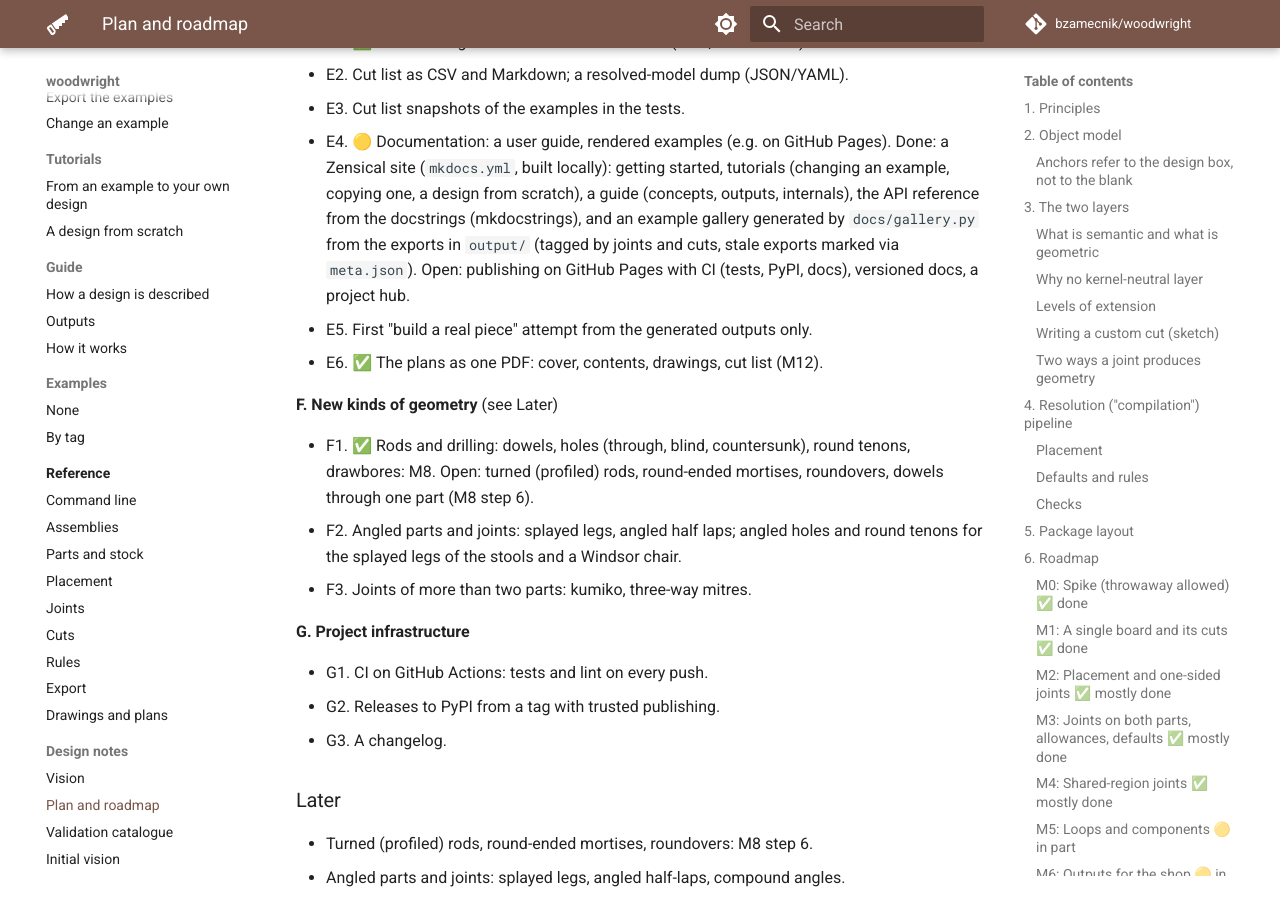
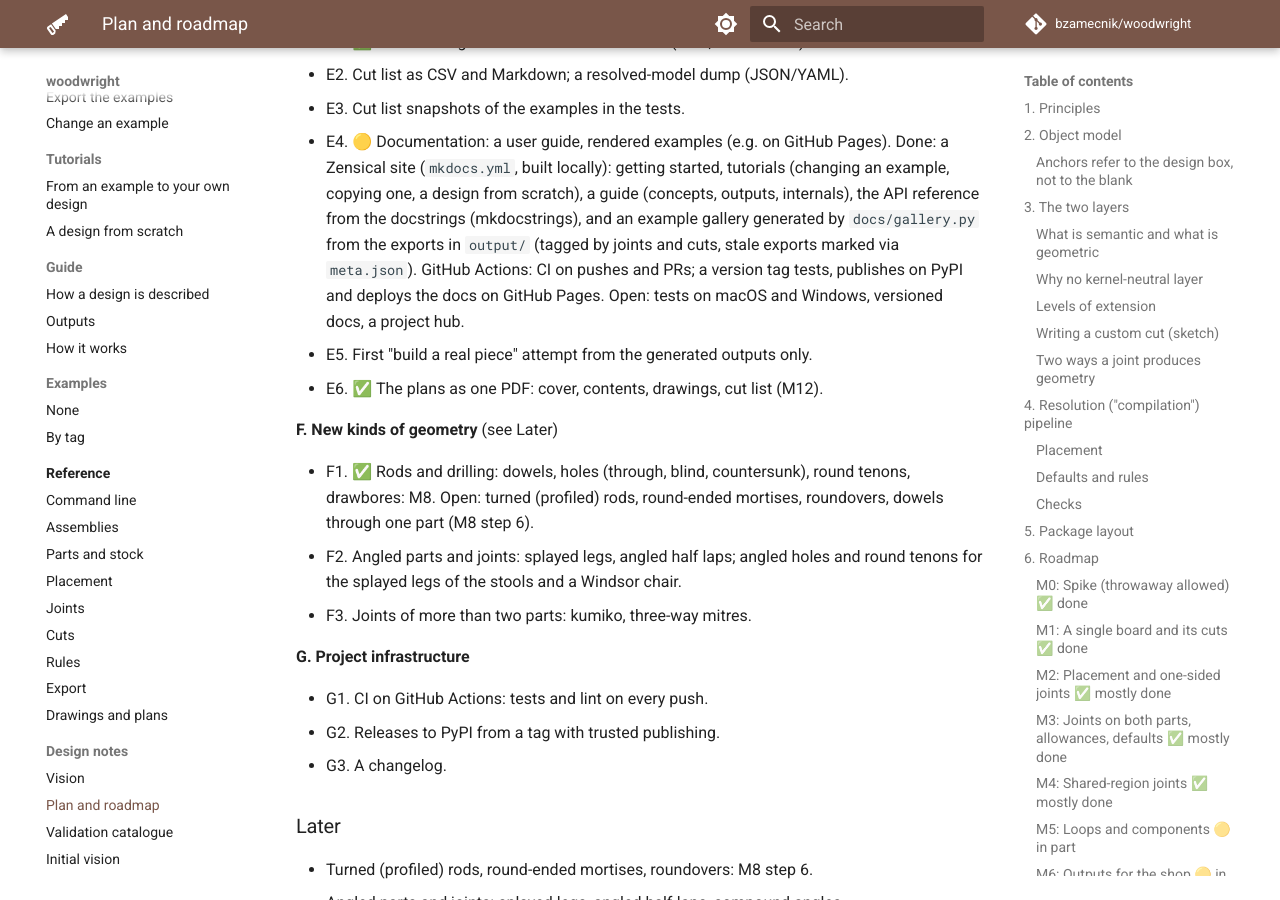
Before and after one commit to bzamecnik/woodwright, an MkDocs documentation site: the page built from docs/plan.md, in a window 1280 px wide and 900 px high, scrolled down 31766 px. Built offline with MkDocs 1.6.1 and Material for MkDocs 9.7.7, drawn with Linux system fonts in a browser that asks for light colours; comment, search, counter and statistics services are not loaded.

Commit message:
Release on a version tag: tests, PyPI, docs on GitHub Pages
Pushing a tag vX.Y.Z runs the tests, checks the tag against the version
in pyproject.toml, publishes on PyPI by trusted publishing (no token)
and deploys the docs, every example exported afresh for the gallery.
The docs can also be deployed by hand (Actions > Docs > Run workflow).
The package's documentation link and the README point to the site.

Co-Authored-By: Claude Opus 5.5 <noreply@anthropic.com>

```diff
--- a/docs/plan.md
+++ b/docs/plan.md
@@ -1432,8 +1432,10 @@ check as a library check; E2/E3, cut list formats and snapshots.
   scratch), a guide (concepts, outputs, internals), the API reference from
   the docstrings (mkdocstrings), and an example gallery generated by
   `docs/gallery.py` from the exports in `output/` (tagged by joints and
-  cuts, stale exports marked via `meta.json`). Open: publishing on GitHub
-  Pages with CI (tests, PyPI, docs), versioned docs, a project hub.
+  cuts, stale exports marked via `meta.json`). GitHub Actions: CI on
+  pushes and PRs; a version tag tests, publishes on PyPI and deploys the
+  docs on GitHub Pages. Open: tests on macOS and Windows, versioned docs, a
+  project hub.
 - E5. First "build a real piece" attempt from the generated outputs only.
 - E6. ✅ The plans as one PDF: cover, contents, drawings, cut list (M12).
 
--- a/mkdocs.yml
+++ b/mkdocs.yml
@@ -6,6 +6,7 @@
 
 site_name: woodwright
 site_description: A semantic CAD library for woodworking
+site_url: https://bzamecnik.github.io/woodwright/
 site_author: Bohumir Zamecnik
 repo_url: https://github.com/bzamecnik/woodwright
 repo_name: bzamecnik/woodwright
--- a/pyproject.toml
+++ b/pyproject.toml
@@ -31,7 +31,7 @@ woodwright = "woodwright.cli:main"
 Homepage = "https://github.com/bzamecnik/woodwright"
 Source = "https://github.com/bzamecnik/woodwright"
 Issues = "https://github.com/bzamecnik/woodwright/issues"
-Documentation = "https://github.com/bzamecnik/woodwright/tree/HEAD/docs"
+Documentation = "https://bzamecnik.github.io/woodwright/"
 
 [build-system]
 requires = ["hatchling"]
```
Also changed, not shown: CLAUDE.md (+1 -0 lines), README.md (+8 -0 lines), 2 other files.
